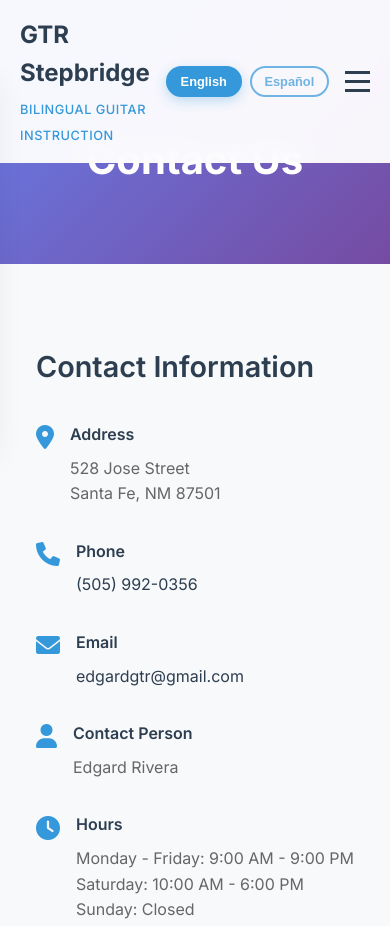
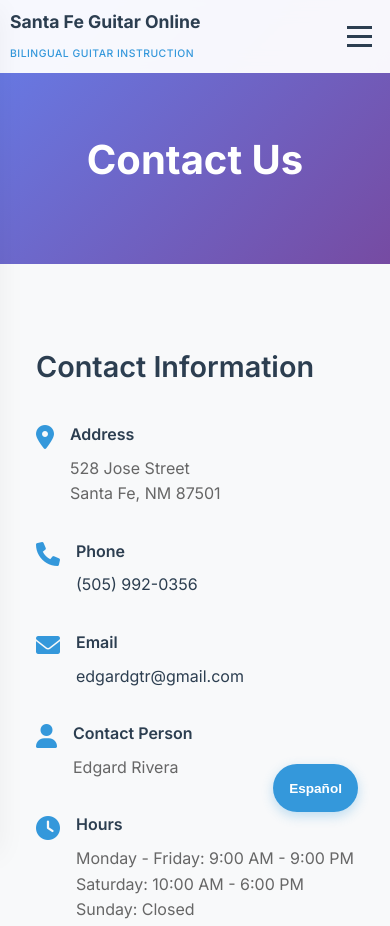
Before and after one commit to carib/bilingual-guitar-classes, a website: page contact.html in a window 390 px wide. Shown: the top 926 px of the page. Drawn offline with Linux system fonts and the light colour scheme.

Commit message:
fix title and move langs to FAB

```diff
--- a/contact.html
+++ b/contact.html
@@ -3,8 +3,8 @@
 <head>
     <meta charset="UTF-8">
     <meta name="viewport" content="width=device-width, initial-scale=1.0">
-    <title>Contact Us - GTR Stepbridge</title>
-    <meta name="description" content="Contact GTR Stepbridge for enrollment information, program details, or general inquiries about our bilingual guitar instruction program.">
+    <title>Contact Us - Santa Fe Guitar Online</title>
+    <meta name="description" content="Contact Santa Fe Guitar Online for enrollment information, program details, or general inquiries about our bilingual guitar instruction program.">
     <link rel="stylesheet" href="css/styles.css">
     <link href="https://fonts.googleapis.com/css2?family=Inter:wght@300;400;500;600;700&display=swap" rel="stylesheet">
     <link rel="stylesheet" href="https://cdnjs.cloudflare.com/ajax/libs/font-awesome/6.0.0/css/all.min.css">
@@ -14,7 +14,7 @@
     <nav class="navbar">
         <div class="nav-container">
             <div class="nav-logo">
-                <h2>GTR Stepbridge</h2>
+                <h2>Santa Fe Guitar Online</h2>
                 <span class="nav-subtitle">Bilingual Guitar Instruction</span>
             </div>
             <ul class="nav-menu">
@@ -140,7 +140,7 @@
         <div class="container">
             <div class="footer-content">
                 <div class="footer-section">
-                    <h3>GTR Stepbridge</h3>
+                    <h3>Santa Fe Guitar Online</h3>
                     <p data-lang-en="Bilingual guitar instruction for elementary school students." data-lang-es="Instrucción bilingüe de guitarra para estudiantes de primaria.">Bilingual guitar instruction for elementary school students.</p>
                 </div>
                 <div class="footer-section">
@@ -174,11 +174,16 @@
                 </div>
             </div>
             <div class="footer-bottom">
-                <p data-lang-en="&copy; 2024 GTR Stepbridge. All rights reserved." data-lang-es="&copy; 2024 GTR Stepbridge. Todos los derechos reservados.">&copy; 2024 GTR Stepbridge. All rights reserved.</p>
+                <p data-lang-en="&copy; 2024 Santa Fe Guitar Online. All rights reserved." data-lang-es="&copy; 2024 Santa Fe Guitar Online. Todos los derechos reservados.">&copy; 2024 Santa Fe Guitar Online. All rights reserved.</p>
             </div>
         </div>
     </footer>
 
+    <!-- Language FAB for Mobile -->
+    <div class="language-fab">
+        <button class="fab-btn" id="language-toggle-fab">Español</button>
+    </div>
+
     <script src="js/scripts.js"></script>
 </body>
 </html>
--- a/css/styles.css
+++ b/css/styles.css
@@ -95,6 +95,8 @@ body {
     display: none;
     flex-direction: column;
     cursor: pointer;
+    padding: 8px;
+    z-index: 1001;
 }
 
 .bar {
@@ -103,6 +105,18 @@ body {
     background-color: #2c3e50;
     margin: 3px 0;
     transition: 0.3s;
+}
+
+.hamburger.active .bar:nth-child(2) {
+    opacity: 0;
+}
+
+.hamburger.active .bar:nth-child(1) {
+    transform: translateY(9px) rotate(45deg);
+}
+
+.hamburger.active .bar:nth-child(3) {
+    transform: translateY(-9px) rotate(-45deg);
 }
 
 /* Language Toggle */
@@ -810,30 +824,104 @@ body {
 
 /* Responsive Design */
 @media (max-width: 768px) {
+    .navbar {
+        padding: 0.75rem 0;
+    }
+
+    .nav-container {
+        padding: 0 15px;
+    }
+
+    .nav-logo h2 {
+        font-size: 1.3rem;
+    }
+
+    .nav-subtitle {
+        font-size: 0.7rem;
+    }
+
     .hamburger {
+        display: flex !important;
+        order: 3;
+        cursor: pointer;
+        padding: 8px;
+        z-index: 1001;
+        background: rgba(255, 255, 255, 0.1);
+        border-radius: 4px;
+        transition: background 0.3s ease;
+    }
+
+    .hamburger:hover {
+        background: rgba(255, 255, 255, 0.2);
+    }
+
+    .hamburger:active {
+        background: rgba(255, 255, 255, 0.3);
+    }
+
+    .language-toggle {
+        display: none; /* Hide from header on mobile */
+    }
+
+    /* FAB Language Toggle */
+    .language-fab {
+        position: fixed;
+        bottom: 2rem;
+        right: 2rem;
+        z-index: 1000;
+    }
+
+    .fab-btn {
+        min-width: 80px;
+        height: 48px;
+        border-radius: 24px;
+        background: #3498db;
+        color: white;
+        border: none;
+        font-size: 0.85rem;
+        font-weight: 600;
+        cursor: pointer;
+        box-shadow: 0 4px 12px rgba(52, 152, 219, 0.3);
+        transition: all 0.3s ease;
         display: flex;
+        align-items: center;
+        justify-content: center;
+        padding: 0 16px;
+        white-space: nowrap;
+    }
+
+    .fab-btn:hover {
+        background: #2980b9;
+        transform: translateY(-2px);
+        box-shadow: 0 6px 16px rgba(52, 152, 219, 0.4);
     }
 
     .nav-menu {
         position: fixed;
         left: -100%;
-        top: 70px;
+        top: 0;
         flex-direction: column;
         background-color: white;
         width: 100%;
+        height: 100vh;
         text-align: center;
         transition: 0.3s;
         box-shadow: 0 10px 27px rgba(0, 0, 0, 0.05);
-        padding: 2rem 0;
+        padding: 5rem 0 2rem 0;
+        z-index: 999;
     }
 
     .nav-menu.active {
         left: 0;
     }
 
-    .language-toggle {
-        margin-left: 1rem;
-        margin-right: 1rem;
+    .nav-menu li {
+        margin: 1rem 0;
+    }
+
+    .nav-link {
+        font-size: 1.1rem;
+        padding: 0.5rem 0;
     }
 
     .lang-btn {
@@ -842,6 +930,25 @@ body {
         min-width: 35px;
     }
 
+    /* Mobile menu overlay */
+    .nav-menu::before {
+        content: '';
+        position: fixed;
+        top: 0;
+        left: 0;
+        width: 100%;
+        height: 100%;
+        background: rgba(0, 0, 0, 0.5);
+        z-index: -1;
+        opacity: 0;
+        transition: opacity 0.3s ease;
+    }
+
+    .nav-menu.active::before {
+        opacity: 1;
+    }
+
+
     .hero-container {
         grid-template-columns: 1fr;
         text-align: center;
@@ -944,6 +1051,28 @@ body {
 }
 
 @media (max-width: 480px) {
+    .navbar {
+        padding: 0.5rem 0;
+    }
+
+    .nav-container {
+        padding: 0 10px;
+    }
+
+    .nav-logo h2 {
+        font-size: 1.1rem;
+    }
+
+    .nav-subtitle {
+        font-size: 0.65rem;
+    }
+
+    .lang-btn {
+        padding: 0.3rem 0.6rem;
+        font-size: 0.75rem;
+        min-width: 30px;
+    }
+
     .hero-title {
         font-size: 2rem;
     }
@@ -2270,3 +2399,10 @@ html {
         height: 25%;
     }
 }
+
+/* Hide FAB on desktop */
+@media (min-width: 769px) {
+    .language-fab {
+        display: none;
+    }
+}
--- a/js/scripts.js
+++ b/js/scripts.js
@@ -11,6 +11,7 @@ class LanguageManager {
     }
 
     setupLanguageToggle() {
+        // Handle regular language toggle buttons
         const langButtons = document.querySelectorAll('.lang-btn');
         langButtons.forEach(btn => {
             btn.addEventListener('click', (e) => {
@@ -18,6 +19,15 @@ class LanguageManager {
                 this.setLanguage(lang);
             });
         });
+
+        // Handle FAB language toggle button
+        const fabButton = document.getElementById('language-toggle-fab');
+        if (fabButton) {
+            fabButton.addEventListener('click', () => {
+                const newLang = this.currentLang === 'en' ? 'es' : 'en';
+                this.setLanguage(newLang);
+            });
+        }
     }
 
     setLanguage(lang) {
@@ -31,6 +41,12 @@ class LanguageManager {
                 btn.classList.add('active');
             }
         });
+
+        // Update FAB language toggle button text
+        const fabButton = document.getElementById('language-toggle-fab');
+        if (fabButton) {
+            fabButton.textContent = lang === 'en' ? 'Español' : 'English';
+        }
 
         // Update all elements with language data attributes
         document.querySelectorAll('[data-lang-en], [data-lang-es]').forEach(element => {
@@ -75,6 +91,8 @@ class LanguageManager {
     }
 }
 
+// Wait for DOM to be fully loaded
+document.addEventListener('DOMContentLoaded', function() {
     // Initialize language manager
     const languageManager = new LanguageManager();
 
@@ -82,16 +100,28 @@ const languageManager = new LanguageManager();
     const hamburger = document.querySelector('.hamburger');
     const navMenu = document.querySelector('.nav-menu');
 
-hamburger.addEventListener('click', () => {
+if (hamburger && navMenu) {
+    hamburger.addEventListener('click', (e) => {
+        e.preventDefault();
         hamburger.classList.toggle('active');
         navMenu.classList.toggle('active');
     });
+}
 
 // Close mobile menu when clicking on a link
 document.querySelectorAll('.nav-link').forEach(n => n.addEventListener('click', () => {
     hamburger.classList.remove('active');
     navMenu.classList.remove('active');
 }));
+
+
+// Close mobile menu when clicking on the overlay
+navMenu.addEventListener('click', (e) => {
+    if (e.target === navMenu) {
+        hamburger.classList.remove('active');
+        navMenu.classList.remove('active');
+    }
+});
 
 // Smooth scrolling for navigation links
 document.querySelectorAll('a[href^="#"]').forEach(anchor => {
@@ -359,3 +389,5 @@ const debouncedScrollHandler = debounce(() => {
 }, 10);
 
 window.addEventListener('scroll', debouncedScrollHandler);
+
+}); // End of DOMContentLoaded
--- a/package.json
+++ b/package.json
@@ -1,7 +1,7 @@
 {
   "name": "gtr-stepbridge-site",
   "version": "1.0.0",
-  "description": "A modern, responsive website for GTR Stepbridge - Bilingual Guitar Instruction for Elementary Students.",
+  "description": "A modern, responsive website for Santa Fe Guitar Online - Bilingual Guitar Instruction for Elementary Students.",
   "main": "index.js",
   "scripts": {
     "test": "echo \"Error: no test specified\" && exit 1"
```
Also changed, not shown: about.html (+9 -4 lines), index.html (+9 -4 lines), tuner.html (+9 -4 lines), videos.html (+9 -4 lines), worksheets.html (+9 -4 lines), README.md, 1 other file. Lines whose indentation alone changed are shown as unchanged.
